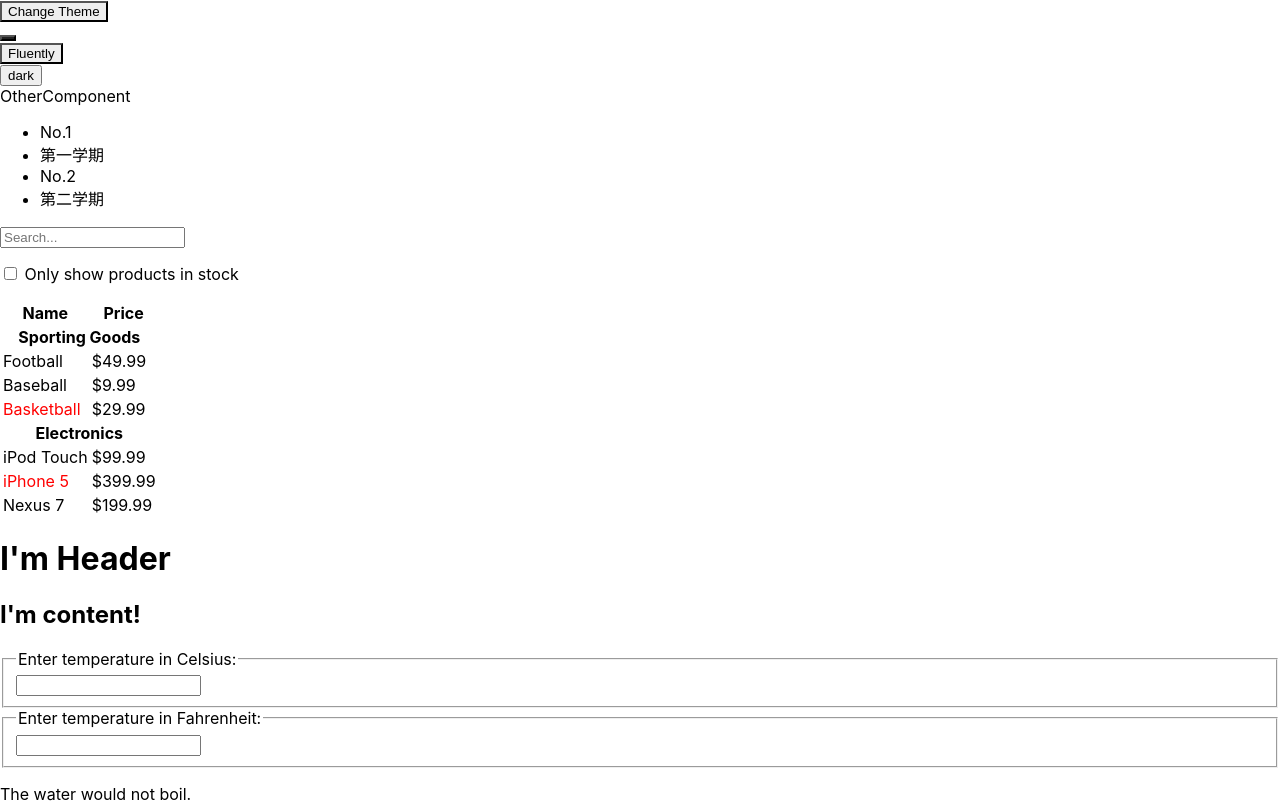
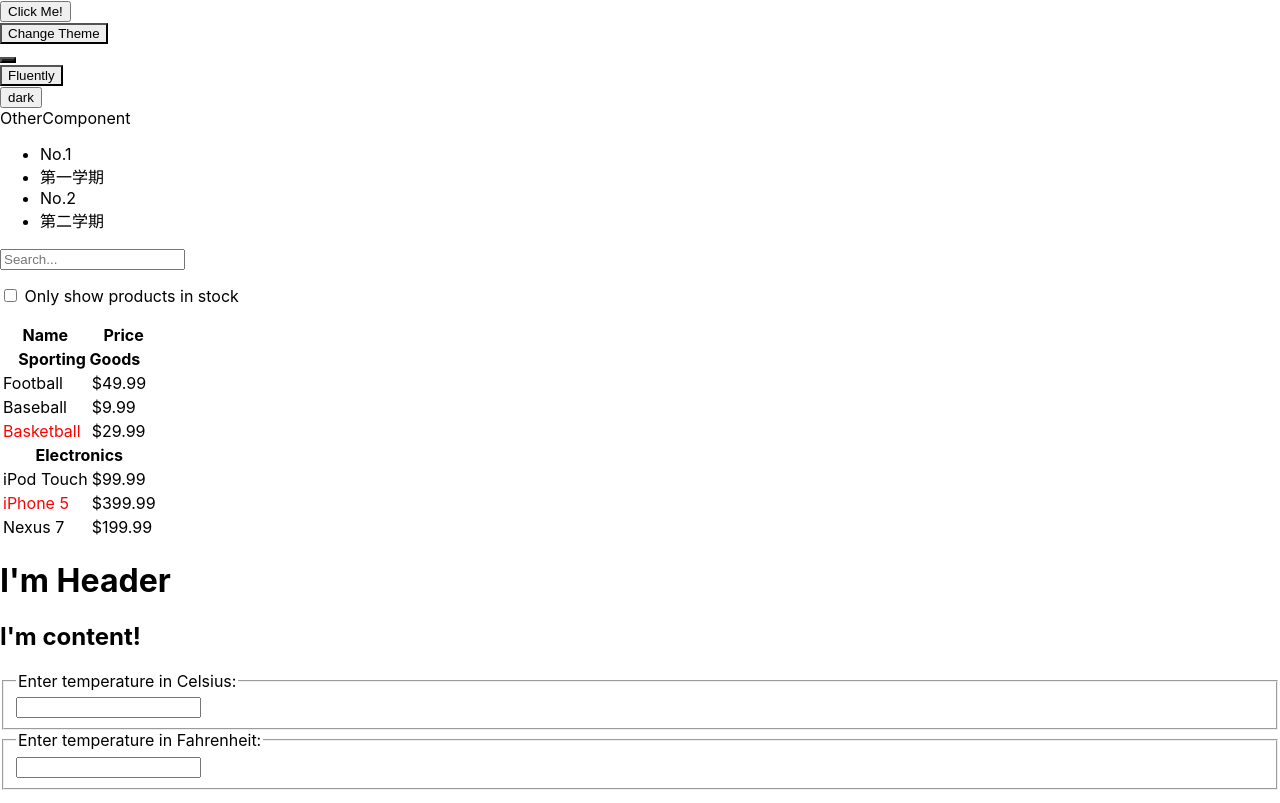
Before and after one commit to ChangLau/relearn-react-tencent, a React (Create React App) app: page / in a window 1280 px wide. Shown: the top 803 px of the page. Built offline with nearby package versions, Linux system fonts and the light colour scheme.

Commit message:
refs转发 错误边界

```diff
--- a/src/components/component/dynamic-theme/themed-button.js
+++ b/src/components/component/dynamic-theme/themed-button.js
@@ -5,6 +5,7 @@ class ThemedButton extends React.Component {
   render() {
     let props = this.props;
     let theme = this.context;
+    // throw new Error("I crashed!");
     return (
       <button {...props} style={{ backgroundColor: theme.background }}></button>
     );
--- /dev/null
+++ b/src/components/component/refs/refs.js
@@ -0,0 +1,28 @@
+import React from "react";
+
+const FancyButton = React.forwardRef((props, ref) => (
+  <button ref={ref} className="FancyButton">
+    {props.children}
+  </button>
+));
+
+class Refs extends React.Component {
+  constructor(props) {
+    super(props);
+    this.ref = React.createRef();
+  }
+
+  btnClick = () => {
+    console.log(this.ref);
+  };
+
+  render() {
+    return (
+      <div onClick={this.btnClick}>
+        <FancyButton ref={this.ref}>Click Me!</FancyButton>
+      </div>
+    );
+  }
+}
+
+export default Refs;
--- a/src/components/main/Main.js
+++ b/src/components/main/Main.js
@@ -14,6 +14,8 @@ import Fragment from "../component/Fragment";
 import MyComponent from "../component/lazy/MyComponent";
 import Context from "../component/context/Context";
 import App from "../component/dynamic-theme/app";
+import MyErrorBoundary from "../component/lazy/MyErrorBoundary";
+import Refs from "../component/refs/refs";
 
 const Main = () => {
   const comment = {
@@ -66,7 +68,9 @@ const Main = () => {
   ];
 
   return (
+    <MyErrorBoundary>
       <div>
+        <Refs></Refs>
         <App></App>
         <Context></Context>
         <MyComponent></MyComponent>
@@ -87,6 +91,7 @@ const Main = () => {
         <Component name="liuchang" />
         <Jsx />
       </div>
+    </MyErrorBoundary>
   );
 };
 
```
Lines whose indentation alone changed are shown as unchanged.
